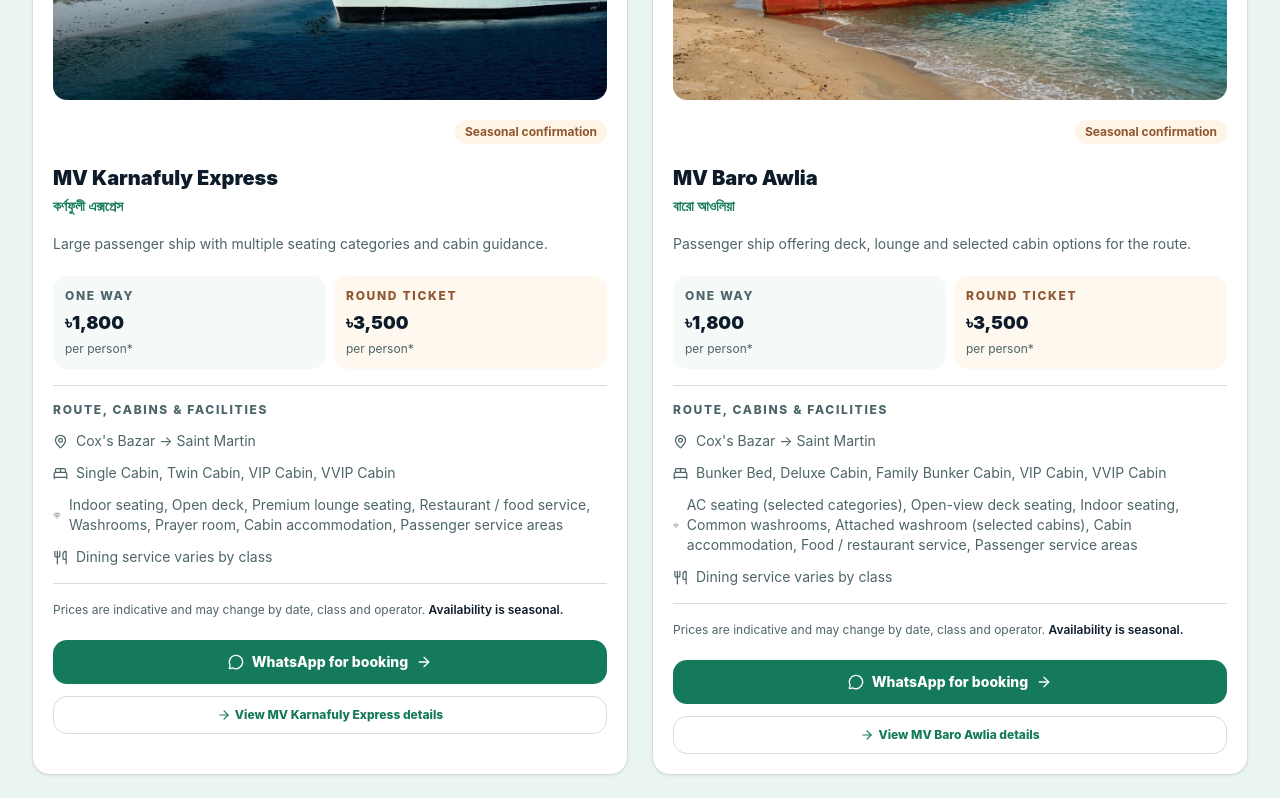
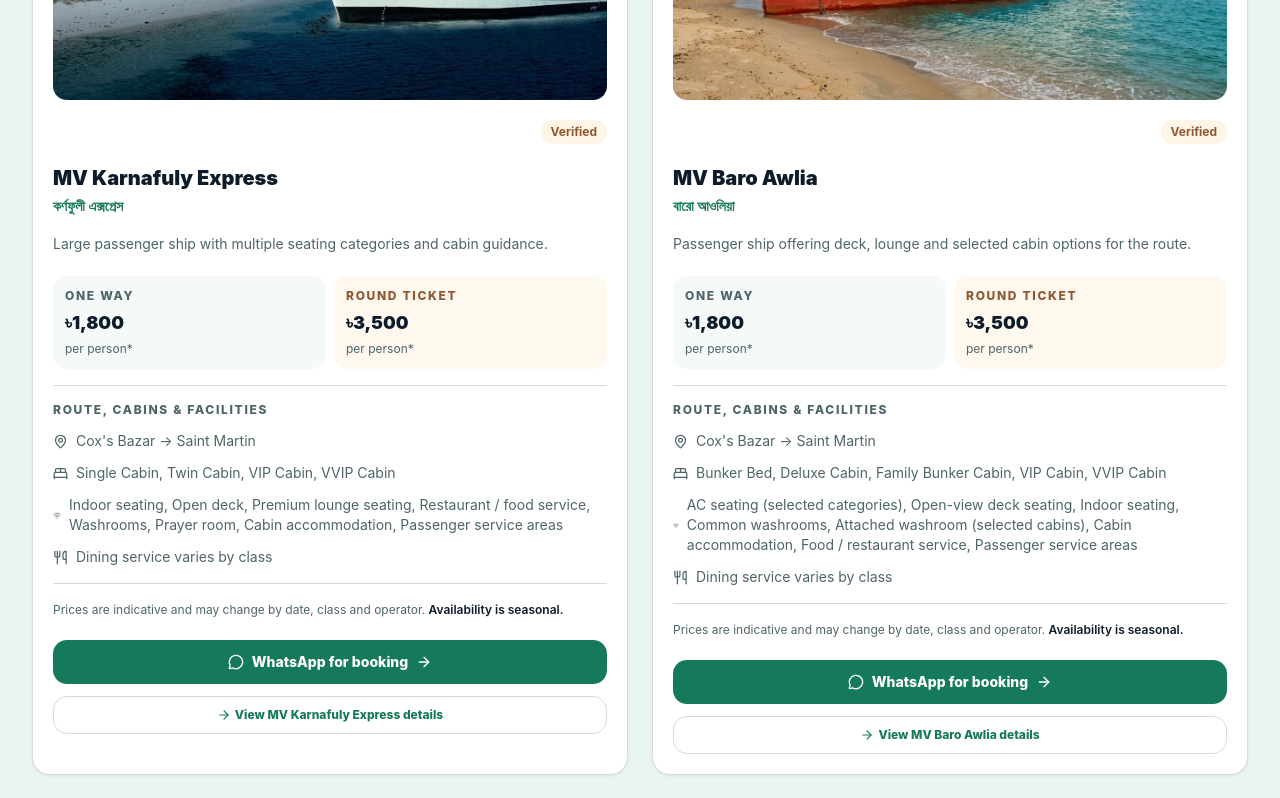
Before and after one commit to itcastleltd/shiptickets.bd, a Next.js app: page / in a window 1280 px wide. Shown: the part 2320-3118 px from the top of the page. Built offline with nearby package versions, Linux system fonts and the light colour scheme; no server answers.

Commit message:
feat: mark ships verified, add 3500 daily visitor limit to travel rules and llms

```diff
--- a/content/ships.json
+++ b/content/ships.json
@@ -6,7 +6,7 @@
     "nameBn": "কর্ণফুলী এক্সপ্রেস",
     "operator": "Karnafuly Shipbuilding & Engineering",
     "route": "Cox's Bazar → Saint Martin",
-    "status": "seasonal_confirmation",
+    "status": "verified",
     "lastVerified": "25 October 2026",
     "source": "Operator-published reference; confirm for your travel date",
     "ticketClasses": [
@@ -302,7 +302,7 @@
     "nameBn": "বারো আওলিয়া",
     "operator": "Baro Awlia Shipping",
     "route": "Cox's Bazar → Saint Martin",
-    "status": "seasonal_confirmation",
+    "status": "verified",
     "lastVerified": "25 October 2026",
     "source": "Operator-published reference; confirm for your travel date",
     "ticketClasses": [
@@ -603,7 +603,7 @@
     "nameBn": "কেয়ারী সিন্দবাদ",
     "operator": "KEARI Tours & Services Ltd.",
     "route": "Cox's Bazar → Saint Martin",
-    "status": "seasonal_confirmation",
+    "status": "verified",
     "lastVerified": "25 October 2026",
     "source": "KEARI published vessel and fare information; confirm the schedule for your travel date",
     "ticketClasses": [
@@ -823,7 +823,7 @@
     "nameBn": "কেয়ারী ক্রুজ অ্যান্ড ডাইন",
     "operator": "Keari Tours & Services Ltd.",
     "route": "Cox's Bazar → Saint Martin",
-    "status": "needs_confirmation",
+    "status": "verified",
     "lastVerified": "25 October 2026",
     "source": "Operator-published reference; confirm for your travel date",
     "ticketClasses": [
```
Also changed, not shown: app/saint-martin-travel-rules/page.tsx (+2 -2 lines), public/llms-full.txt, public/llms.txt.
